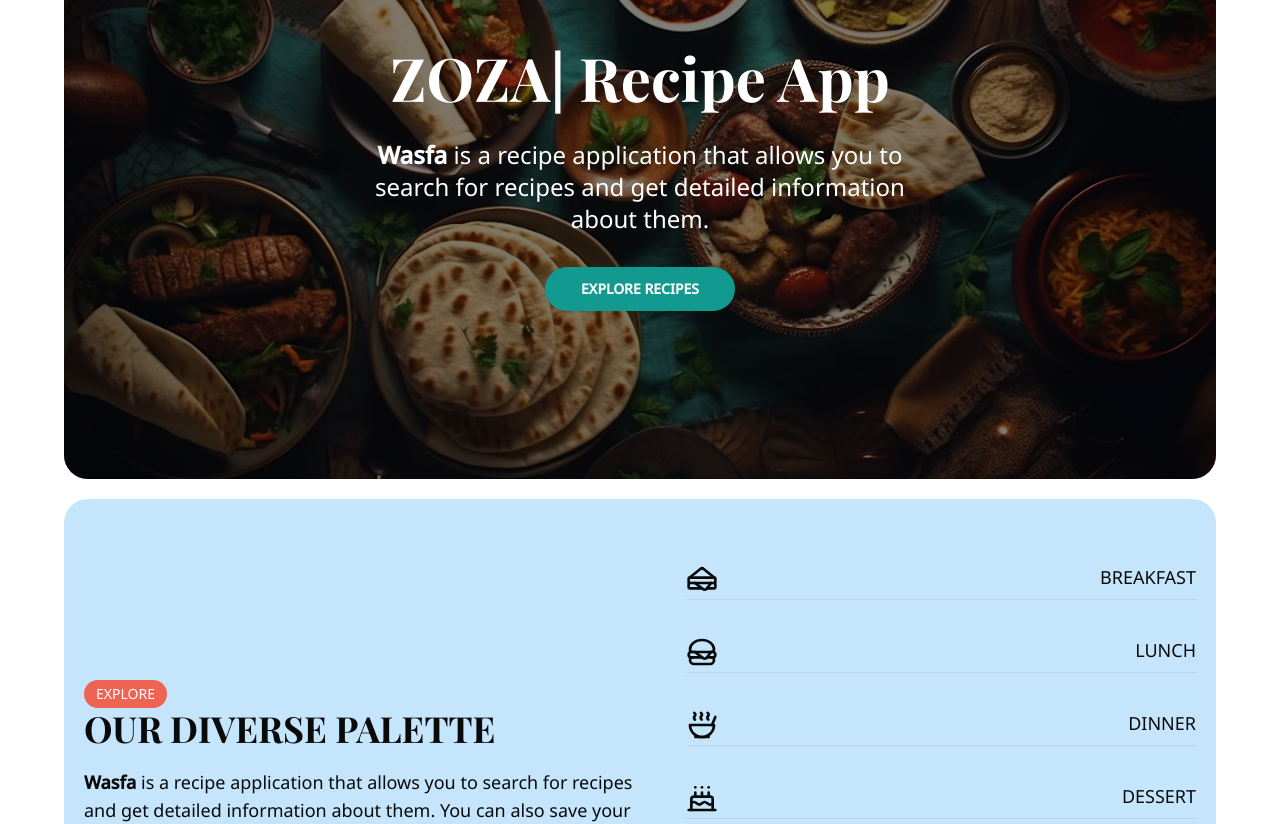
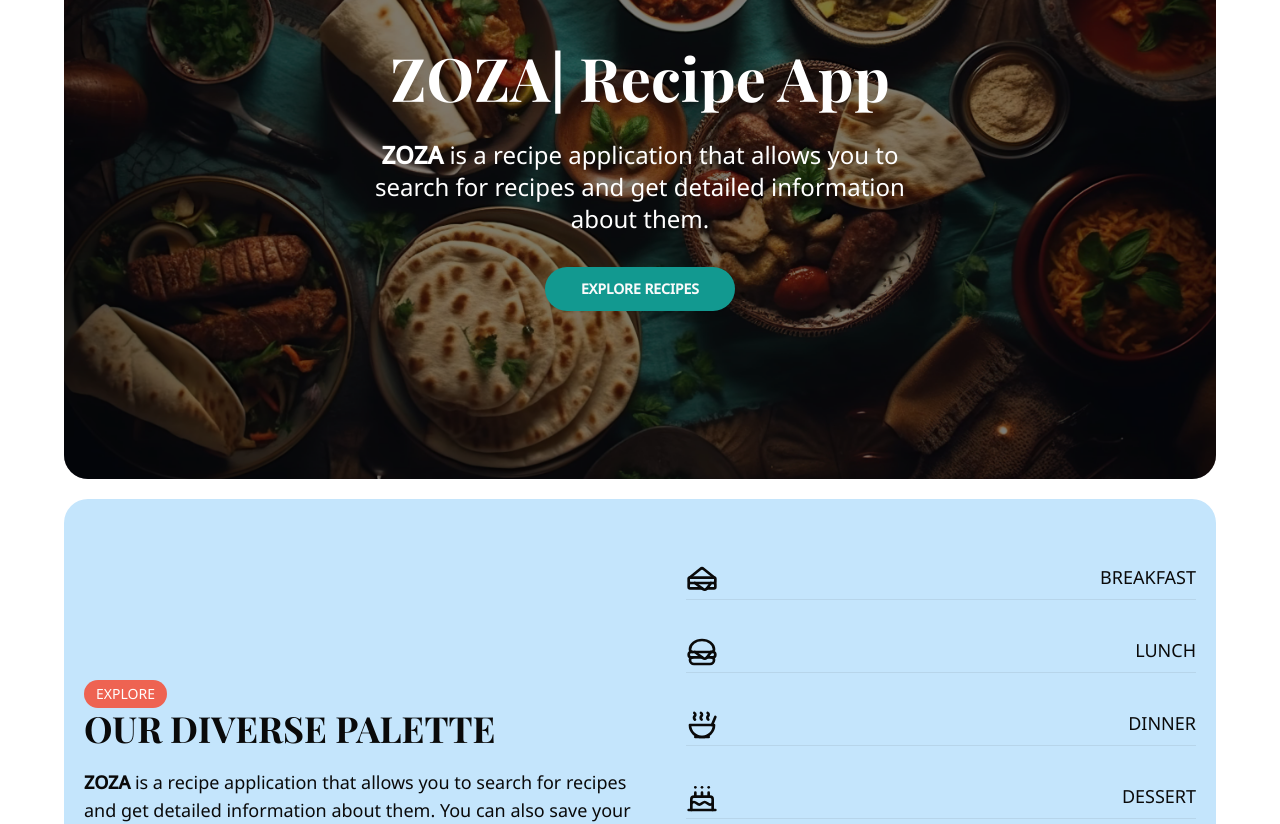
Before and after one commit to gaaramk/zoza, a Next.js app: page / in a window 1280 px wide. Shown: the part 240-1064 px from the top of the page. Built offline with nearby package versions, Linux system fonts and the light colour scheme.

Commit message:
add change title

```diff
--- a/app/layout.jsx
+++ b/app/layout.jsx
@@ -18,25 +18,22 @@ const notoSans = Noto_Sans({
   display: "swap",
 });
 
-
 export const metadata = {
   title: {
-    default: "Wasfa",
-    template: "%s | Wasfa ",
+    default: "ZOZA",
+    template: "%s | ZOZA",
   },
   description:
     "Wasfa is a recipe application that allows you to search for recipes and get detailed information about them.",
   icons: {
     icon: "/images/logo.png",
   },
-  };
+};
 
 export default function RootLayout({ children }) {
   return (
     <html lang="en">
-      <body
-        className={`${playfair.variable} ${notoSans.variable} antialiased`}
-      >
+      <body className={`${playfair.variable} ${notoSans.variable} antialiased`}>
         <Providers>
           <main className="container">
             <Navbar />
--- a/components/layout/Header.jsx
+++ b/components/layout/Header.jsx
@@ -30,7 +30,7 @@ const Header = () => {
         </h2>
 
         <p className="text-center mt-5 text-lg md:text-2xl py-3 min-w-[300px]">
-          <span className="font-bold">Wasfa</span> is a recipe application that
+          <span className="font-bold">ZOZA</span> is a recipe application that
           allows you to search for recipes and get detailed information about
           them.
         </p>
--- a/components/layout/Palette.jsx
+++ b/components/layout/Palette.jsx
@@ -21,7 +21,7 @@ const Palette = () => {
             </h2>
 
             <p className="mt-5 text-lg">
-              <span className="font-bold">Wasfa</span> is a recipe application
+              <span className="font-bold">ZOZA</span> is a recipe application
               that allows you to search for recipes and get detailed information
               about them. You can also save your favorite recipes and access
               them anytime, anywhere.
```
